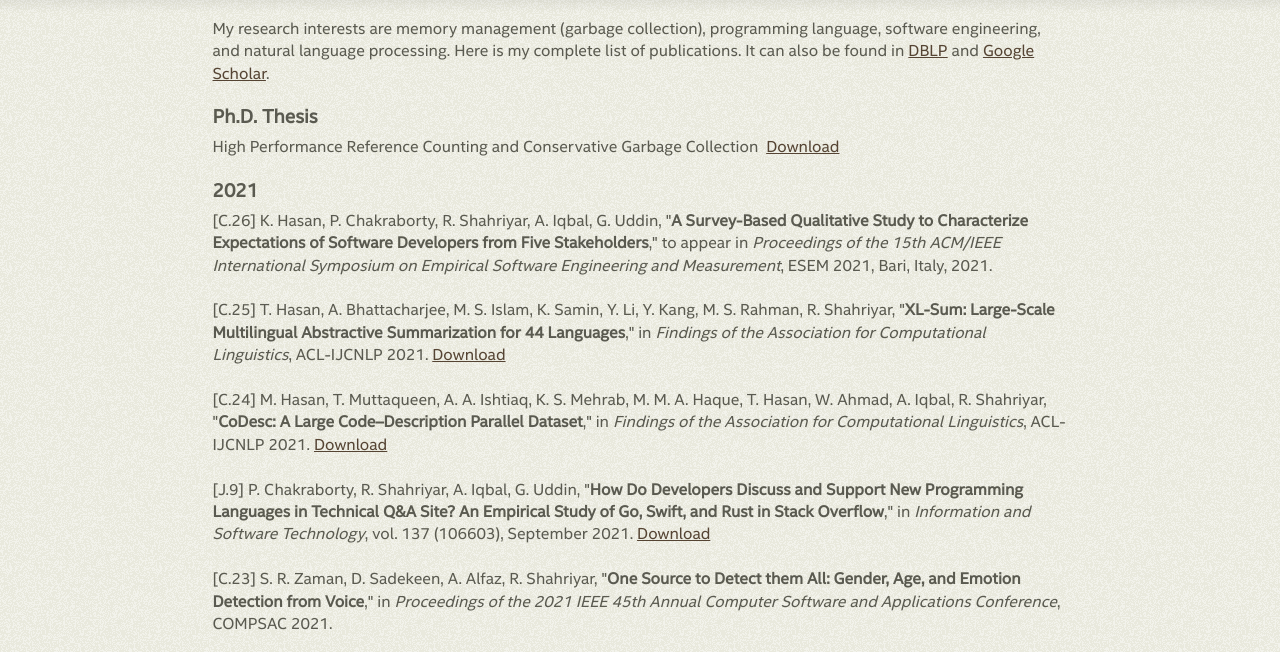
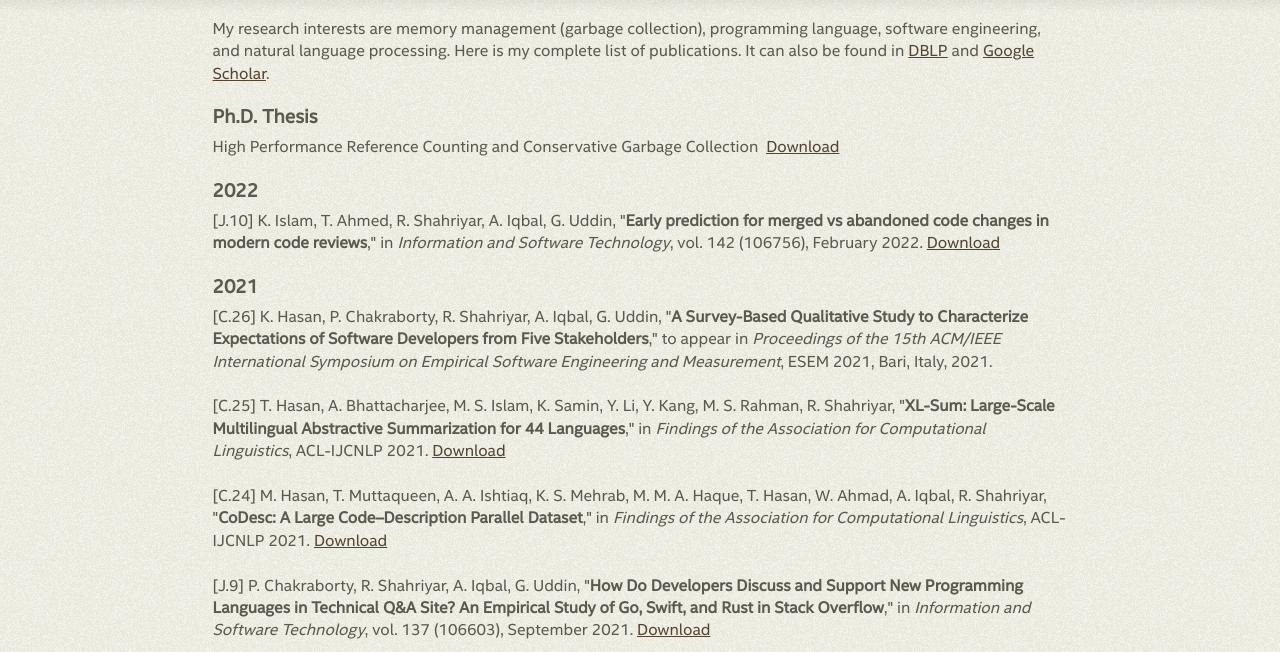
Before and after one commit to rifatshahriyar/rifatshahriyar.github.io, a plain HTML site: page research.html in a window 1280 px wide. Shown: the part 143-795 px from the top of the page. Drawn offline with Linux system fonts and the light colour scheme.

Commit message:
update CV and publication

```diff
--- a/research.html
+++ b/research.html
@@ -48,6 +48,12 @@ My research interests are memory management (garbage collection), programming la
 <h6>Ph.D. Thesis</h6>
 <p>High Performance Reference Counting and Conservative Garbage Collection&nbsp;
 <a href="files/others/Thesis_Rifat_Shahriyar.pdf" target="_blank">Download</a>
+</p>
+
+<h6>2022</h6>
+<p>
+[J.10] K. Islam, T. Ahmed, R. Shahriyar, A. Iqbal, G. Uddin, "<b>Early prediction for merged vs abandoned code changes in modern code reviews</b>," in <i>Information and Software Technology</i>, vol. 142 (106756), February 2022.
+<a href="files/IST2.pdf" target="_blank">Download</a>
 </p>
 
 <h6>2021</h6>
```
Also changed, not shown: 2 other files.
